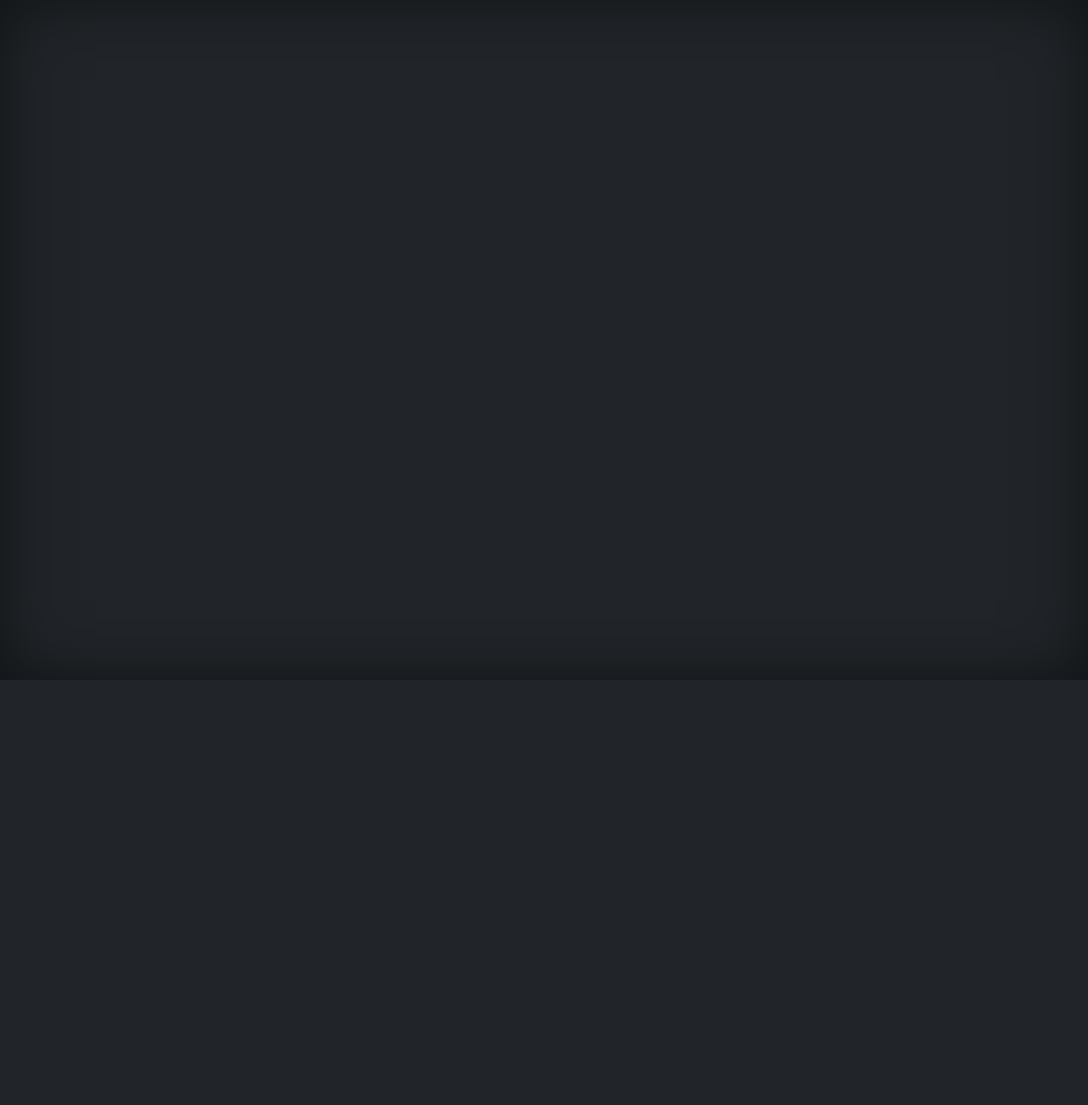
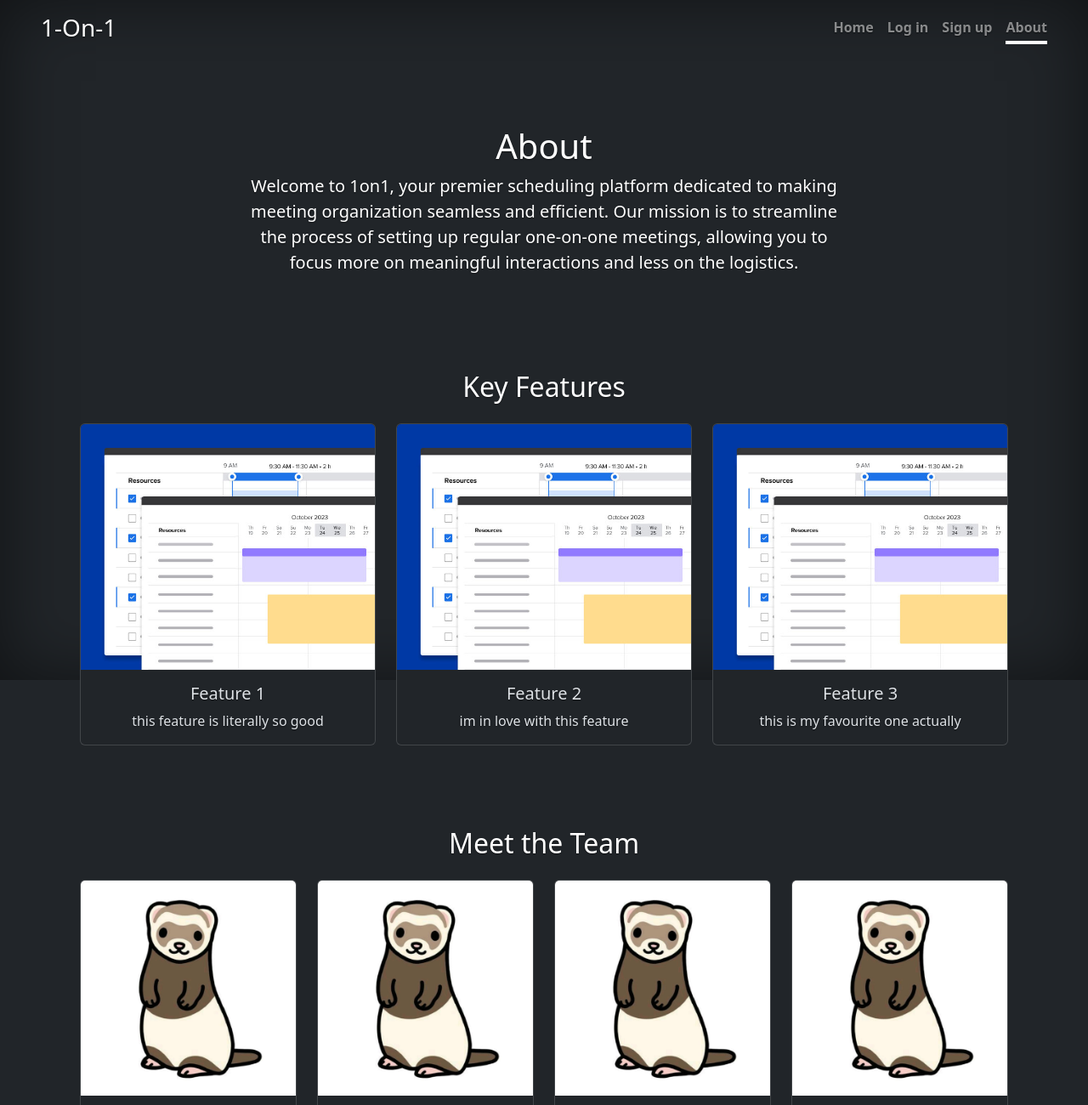
Before and after one commit to robertzhao5/OneOnOne, a React (Create React App) app in the folder P3/frontend/1on1-fe/: page /about in a window 1280 px wide. Before the commit this address had no page. Shown: the top 1300 px of the page at 85% size. Before the commit the page ends 800 px from the top, so only its background shows below. Built offline with nearby package versions, Linux system fonts and the light colour scheme.

Commit message:
landing page complete

```diff
--- a/P3/frontend/1on1-fe/src/App.js
+++ b/P3/frontend/1on1-fe/src/App.js
@@ -8,6 +8,7 @@ import { BrowserRouter as Router, Routes, Route, Navigate } from "react-router-d
 import LandingPage from './components/cover/landing/LandingPage';
 import SignupPage from "./components/cover/SignupPage";
 import LoginPage from "./components/cover/LoginPage";
+import AboutPage from "./components/cover/AboutPage";
 
 
 function App() {
@@ -25,6 +26,7 @@ function App() {
                 <Route path="/landing" element={<LandingPage/>}/>
                 <Route path="/signup" element={<SignupPage/>}/>
                 <Route path="/login" element={<LoginPage/>}/>
+                <Route path="/about" element={<AboutPage/>}/>
             </Routes>
         </Router>
     );
--- /dev/null
+++ b/P3/frontend/1on1-fe/src/components/cover/AboutContent.jsx
@@ -0,0 +1,96 @@
+import React from 'react';
+// Import images
+import featureImage from '../../assets/images/feature1.jpg';
+import teamMemberImage from '../../assets/images/ferret.jpg';
+
+function AboutContent() {
+    return (
+        <main className="container py-5">
+            <div className="container py-5">
+                <h1>About</h1>
+                <div className="row">
+                    <div className="col-md-8 mx-auto">
+                        <p className="lead">Welcome to 1on1, your premier scheduling platform dedicated to making meeting organization seamless and efficient. Our mission is to streamline the process of setting up regular one-on-one meetings, allowing you to focus more on meaningful interactions and less on the logistics.</p>
+                    </div>
+                </div>
+            </div>
+
+            <div className="container py-5">
+                <h2 className="mb-4">Key Features</h2>
+                <div className="row">
+                    <div className="col-md-4">
+                        <div className="card">
+                            <img src={featureImage} className="card-img-top" alt="Feature 1"/>
+                            <div className="card-body">
+                                <h5 className="card-title">Feature 1</h5>
+                                <p className="card-text">this feature is literally so good</p>
+                            </div>
+                        </div>
+                    </div>
+                    <div className="col-md-4">
+                        <div className="card">
+                            <img src={featureImage} className="card-img-top" alt="Feature 2"/>
+                            <div className="card-body">
+                                <h5 className="card-title">Feature 2</h5>
+                                <p className="card-text">im in love with this feature</p>
+                            </div>
+                        </div>
+                    </div>
+                    <div className="col-md-4">
+                        <div className="card">
+                            <img src={featureImage} className="card-img-top" alt="Feature 3"/>
+                            <div className="card-body">
+                                <h5 className="card-title">Feature 3</h5>
+                                <p className="card-text">this is my favourite one actually</p>
+                            </div>
+                        </div>
+                    </div>
+                </div>
+            </div>
+
+            <div className="container py-5">
+                <h2 className="mb-4">Meet the Team</h2>
+                <div className="row">
+                    <div className="col-md-3">
+                        <div className="card">
+                            <img src={teamMemberImage} className="card-img-top" alt="Team Member"/>
+                            <div className="card-body text-center">
+                                <h5 className="card-title">kailas</h5>
+                                <p className="card-text">dev</p>
+                            </div>
+                        </div>
+                    </div>
+                    <div className="col-md-3">
+                        <div className="card">
+                            <img src={teamMemberImage} className="card-img-top" alt="Team Member"/>
+                            <div className="card-body text-center">
+                                <h5 className="card-title">jennifer</h5>
+                                <p className="card-text">dev</p>
+                            </div>
+                        </div>
+                    </div>
+                    <div className="col-md-3">
+                        <div className="card">
+                            <img src={teamMemberImage} className="card-img-top" alt="Team Member"/>
+                            <div className="card-body text-center">
+                                <h5 className="card-title">robert</h5>
+                                <p className="card-text">dev</p>
+                            </div>
+                        </div>
+                    </div>
+                    <div className="col-md-3">
+                        <div className="card">
+                            <img src={teamMemberImage} className="card-img-top" alt="Team Member"/>
+                            <div className="card-body text-center">
+                                <h5 className="card-title">ocean</h5>
+                                <p className="card-text">dev</p>
+                            </div>
+                        </div>
+                    </div>
+                </div>
+            </div>
+        </main>
+    );
+}
+
+export default AboutContent;
--- /dev/null
+++ b/P3/frontend/1on1-fe/src/components/cover/AboutPage.jsx
@@ -0,0 +1,27 @@
+// About Page
+import React, { useEffect } from 'react';
+import CoverHeader from './CoverHeader';
+import Footer from './CoverFooter';
+import '../../styles/cover.css';
+import AboutContent from "./AboutContent";
+
+function AboutPage() {
+    useEffect(() => {
+        // add bootstrap classes to body on mount
+        document.body.classList.add("d-flex", "h-100", "text-center", "text-bg-dark");
+        // remove bt classes on unmount
+        return () => {
+            document.body.classList.remove("d-flex", "h-100", "text-center", "text-bg-dark");
+        }
+    }, []); // empty dep so effect runs only once on mount
+
+    return (
+        <div className="cover-container d-flex w-100 h-100 p-3 mx-auto flex-column">
+            <CoverHeader/>
+            <AboutContent/>
+            <Footer/>
+        </div>
+    );
+}
+
+export default AboutPage;
--- a/P3/frontend/1on1-fe/src/components/cover/forms/LoginForm.jsx
+++ b/P3/frontend/1on1-fe/src/components/cover/forms/LoginForm.jsx
@@ -41,8 +41,13 @@ function LoginForm() {
 
 
         try {
-            const response = await axios.post('/api/register/', userData)
+            const response = await axios.post('/api/token/', userData)
             console.log('Logged in', response.data);
+
+            // save to local store
+            localStorage.setItem('accessToken', response.data.access);
+            localStorage.setItem('refreshToken', response.data.refresh);
+
         } catch (error) {
             console.error('Login Error', error.response.data);
         }
--- a/P3/frontend/1on1-fe/src/components/cover/forms/RegistrationForm.jsx
+++ b/P3/frontend/1on1-fe/src/components/cover/forms/RegistrationForm.jsx
@@ -39,14 +39,14 @@ function RegistrationForm() {
         if (!userData.username) validationErrors.username = 'Username is required.';
         if (!userData.email) validationErrors.email = 'Email is required.';
         if (!userData.password) validationErrors.password = 'Password is required.';
-        if (userData.password !== userData.confirmPassword) validationErrors.confirmPassword = 'Passwords do not match.';
+        if (userData.password !== userData.confirm_password) validationErrors.confirm_password = 'Passwords do not match.';
 
         // stop submission if errors exist
         setErrors(validationErrors);
         if (Object.keys(validationErrors).length > 0) return;
 
         try {
-            const response = await axios.post('/api/register/', userData)
+            const response = await axios.post('accounts/api/register/', userData)
             console.log('Account created', response.data);
         } catch (error) {
             console.error('Registration Error', error.response.data);
@@ -134,7 +134,7 @@ function RegistrationForm() {
 
             <div className="form-floating">
                 <input
-                    className={`form-control ${errors.confirmPassword ? 'is-invalid' : ''}`}
+                    className={`form-control ${errors.confirm_password ? 'is-invalid' : ''}`}
                     id="floatingConfirmPassword"
                     type="password"
                     name="confirm_password"
@@ -144,7 +144,7 @@ function RegistrationForm() {
                     required
                 />
                 <label htmlFor="floatingConfirmPassword">Confirm Password</label>
-                {errors.confirmPassword && <div className="invalid-feedback">{errors.confirmPassword}</div>}
+                {errors.confirm_password && <div className="invalid-feedback">{errors.confirm_password}</div>}
             </div>
 
             <div className="form-check text-start my-3">
```
